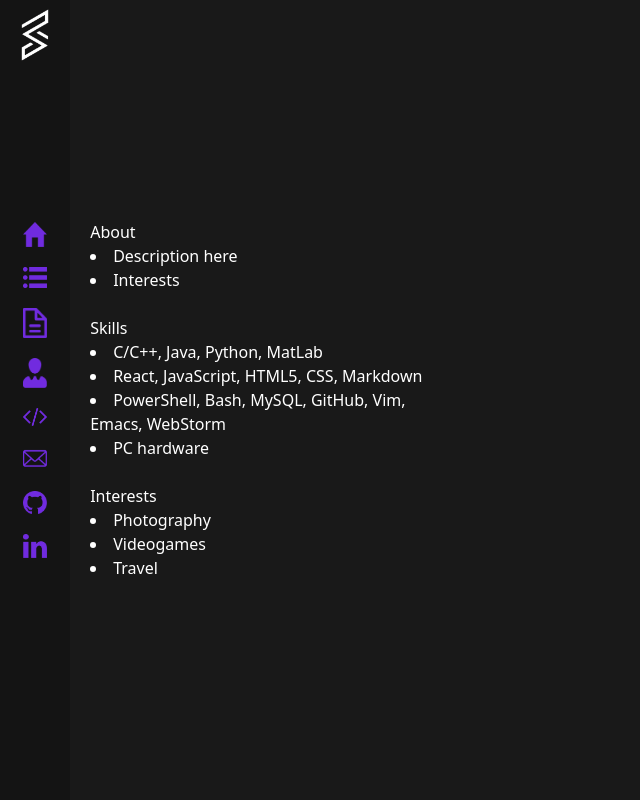
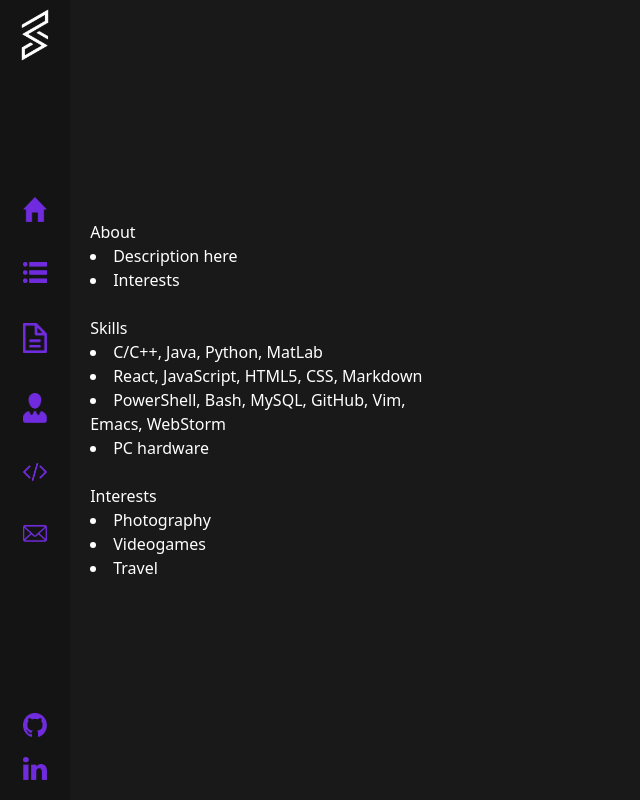
Before and after one commit to Patrick9263/portfolio, a React app: page /about in a window 1280 px wide. Shown: the whole page, without its empty margins (0-640 px from the left). Built offline with nearby package versions, Linux system fonts and the light colour scheme.

Commit message:
fix 404 on refresh

```diff
--- a/src/components/Navigation/Navigation.jsx
+++ b/src/components/Navigation/Navigation.jsx
@@ -16,7 +16,7 @@ import linkedin from '../../../assets/icons/png/brand/linkedin.png'
 
 const Navigation = () => {
 	const purpleFilter = 'invert(15%) sepia(98%) saturate(5270%) hue-rotate(264deg) brightness(92%) contrast(89%)'
-	const imgStyle = { width: '35%', marginBottom: '20px', filter: purpleFilter }
+	const imgStyle = { width: '35%', marginBottom: '40px', filter: purpleFilter }
 	const mediaStyle = {
 		width: '35%',
 		marginBottom: '20px',
@@ -24,12 +24,9 @@ const Navigation = () => {
 	}
 	return (
 		<div className='navBar flex flex-col select-none'>
-			<img
-				src={logo}
-				alt='logo'
-				style={{ position: 'fixed', top: 0, width: '70px', backgroundColor: 'rgb(20, 20, 20)' }}
-			/>
+			<img src={logo} alt='logo' style={{ width: '70px', backgroundColor: 'rgb(20, 20, 20)' }} />
 
+			<div>
 				<Link to='/' className='navBar flex flex-col' style={{ color: 'white' }}>
 					<img src={home} alt='.home()' style={imgStyle} />
 				</Link>
@@ -48,7 +45,9 @@ const Navigation = () => {
 				<Link to='/contact' className='navBar flex flex-col' style={{ color: 'white' }}>
 					<img src={mail} alt='.contact()' style={imgStyle} />
 				</Link>
+			</div>
 
+			<div>
 				<a href='https://github.com/Patrick9263' target='_blank' rel='noreferrer' className='navBar flex flex-col'>
 					<img src={gitHub} alt='.GitHub()' style={mediaStyle} />
 				</a>
@@ -61,6 +60,7 @@ const Navigation = () => {
 					<img src={linkedin} alt='LinkedIn' style={mediaStyle} />
 				</a>
 			</div>
+		</div>
 	)
 }
 
--- a/src/components/Navigation/Navigation.scss
+++ b/src/components/Navigation/Navigation.scss
@@ -2,7 +2,7 @@
 	/* border: 2px solid orange; */
 	grid-area: 1/1/1/1;
 	display: flex;
-	justify-content: center;
+	justify-content: space-between;
 	align-items: center;
 	background-color: #141414;
 }
--- a/webpack.config.js
+++ b/webpack.config.js
@@ -10,7 +10,7 @@ const autoprefixer = require('autoprefixer') // help tailwindcss to work
 module.exports = {
 	mode: 'development',
 	devtool: 'eval-cheap-source-map',
-	devServer: { contentBase: path.join(__dirname, 'prod'), port: 3000, hot: true },
+	devServer: { contentBase: path.join(__dirname, 'prod'), port: 3000, hot: true, historyApiFallback: true },
 
 	resolve: {
 		extensions: ['.js', '.jsx'] // we can import without typing '.js or .jsx'
@@ -21,8 +21,10 @@ module.exports = {
 
 	output: {
 		path: path.resolve(__dirname, './prod'),
+		publicPath: '/',
 		filename: '[name].[fullhash].bundle.js' // for production use [contenthash], for developement use [fullhash]
 	},
+
 	plugins: [
 		new MiniCssExtractPlugin({ filename: '[name].[contenthash].css', chunkFilename: '[id].[contenthash].css' }),
 		// new CleanWebpackPlugin(),
```
Lines whose indentation alone changed are shown as unchanged.
